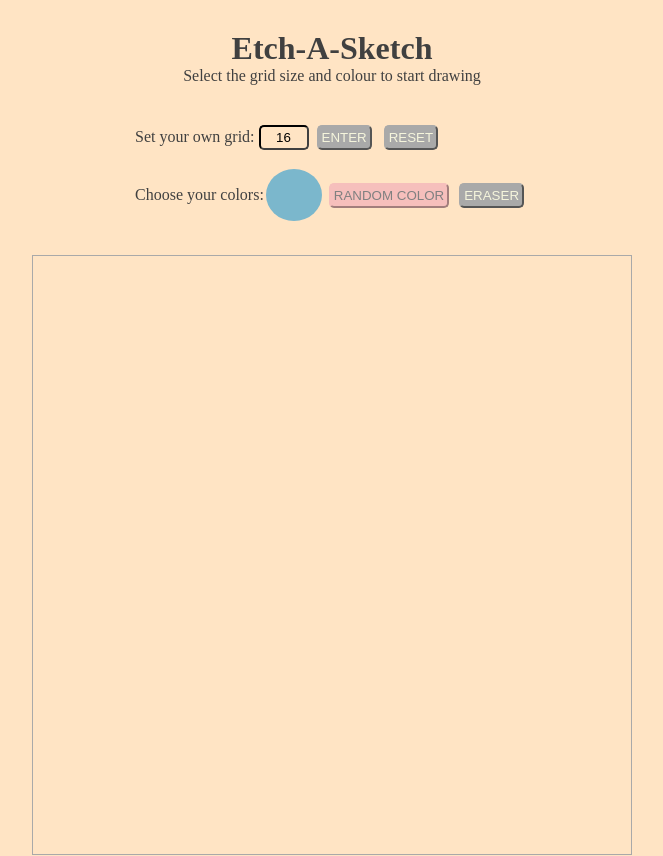
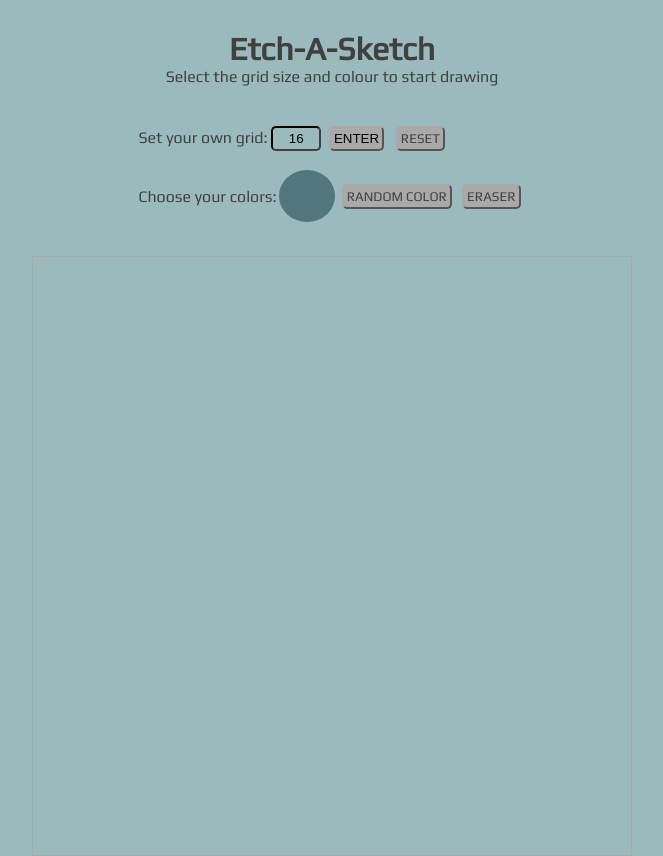
Before and after one commit to nggeoktheng/etch-a-sketch, a plain HTML site: page index.html in a window 1280 px wide. Both pictures are taken after a click on the button "RESET". Shown: the whole page, without its empty margins (308-971 px from the left). Drawn offline with Linux system fonts and the light colour scheme.

Commit message:
Restyle the color portion for better presentation

```diff
--- a/index.html
+++ b/index.html
@@ -22,7 +22,7 @@
             </div>
             <div id="colorSelection">
                 <label for="colorpicker">Choose your colors:</label>
-                <input type="color" id="colorpicker" value="#7bb7cc">
+                <input type="color" id="colorpicker" value="#51777c">
                 <button class="rgbBtn">RANDOM COLOR</button>
                 <button class="eraseBtn">ERASER</button>
             </div>
--- a/script.js
+++ b/script.js
@@ -4,7 +4,7 @@ const eraserBtn = document.querySelector('.eraseBtn');
 const userGrid = document.getElementById('userGrid');
 const selectedColor = document.getElementById('colorpicker');
 
-let color = 'black';
+let color = '#51777c';
 
 function makeGrid(num) {
     gridContainer.style.gridTemplateColumns = `repeat(${num}, 1fr)`;
@@ -17,7 +17,7 @@ function makeGrid(num) {
     for (let i = 0; i < gridBoxes; i++) {
         let grid = document.createElement('div');
         grid.className = 'gridItem';
-        grid.style.backgroundColor = 'bisque';
+        grid.style.backgroundColor = '#9bbabd';
         gridContainer.append(grid);
         grid.addEventListener('mouseenter', coloring);
     }
@@ -29,7 +29,8 @@ userGrid.addEventListener('change', userGridInput);
 
 function userGridInput() {
     let userInput = userGrid.value;
-    color = 'black';
+    color = '#51777c';
+    selectedColor.value = '#51777c';
 
     if (userInput > 100) {
         alert('Please input "number less than 101"!');
@@ -46,10 +47,10 @@ resetBtn.addEventListener('click', reset);
 
 function reset() {
     let grids = gridContainer.querySelectorAll('div');
-    grids.forEach(grid => grid.style.backgroundColor = 'bisque');
-    color = 'black';
+    grids.forEach(grid => grid.style.backgroundColor = '#9bbabd');
+    color = '#51777c';
     userGrid.value = '16';
-    selectedColor.value = '#7bb7cc';
+    selectedColor.value = '#51777c';
     makeGrid(16);
 }
 
@@ -62,7 +63,7 @@ function changeColor(e) {
 eraserBtn.addEventListener('click', eraseIt);
 
 function eraseIt() {
-    color = 'bisque';
+    color = '#9bbabd';
 }
 
 const rgbBtn = document.querySelector('.rgbBtn');
--- a/styles.css
+++ b/styles.css
@@ -1,8 +1,10 @@
+@import url('https://fonts.googleapis.com/css2?family=Play&display=swap');
+
 * {
     margin: 0;
     padding: 0;
     box-sizing: border-box;
-    background-color: bisque;
+    background-color: #9bbabd;
 }
 
 #flexContainer {
@@ -12,11 +14,12 @@
     align-items: center;
 }
 
-.header,
-label {
+body,
+label,
+button {
     color: #404040;
     text-align: center;
-    font-family: 'Times New Roman', sans-serif;
+    font-family: 'Play','Times New Roman', sans-serif;
 }
 
 #header > h1{
@@ -70,10 +73,10 @@ input#colorpicker {
 
 #enterBtn,
 .resetBtn,
-.eraseBtn {
+.eraseBtn,
+.rgbBtn {
     background-color: #a9a9a9;
     border-color: #a9a9a9;
-    color: #F5F5DC;
 }
 
 .rgbBtn,
@@ -84,9 +87,15 @@ input#colorpicker {
 }
 
 .rgbBtn {
-    background-color: #f6bfbc;
-    border-color: #f6bfbc;
-    color: grey;
+    background-color: #a9a9a9;
+    border-color: #a9a9a9;
+    transition: 2s ease-in-out;
+}
+
+.rgbBtn:hover {
+    background-color: #d16587;
+    border-color: #d16587;
+    transition: 2s ease-in-out;
 }
 
 #gridContainer {
```
Also changed, not shown: 1 other file.
